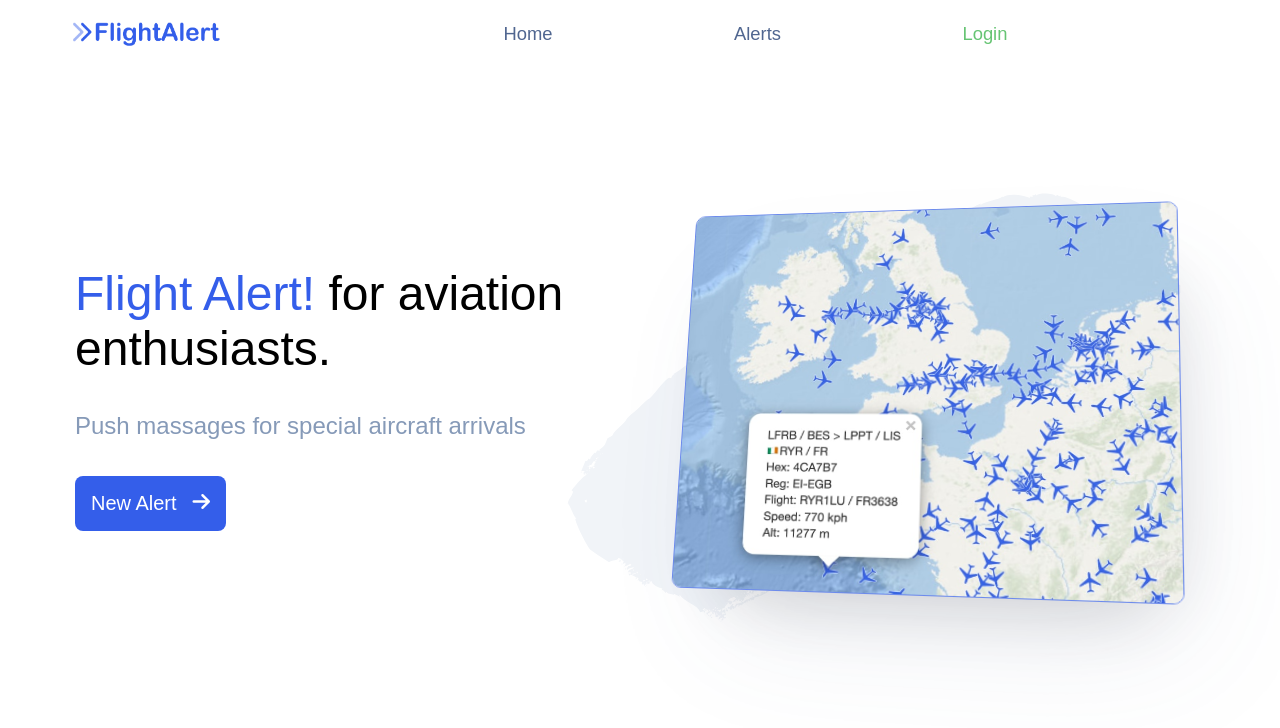
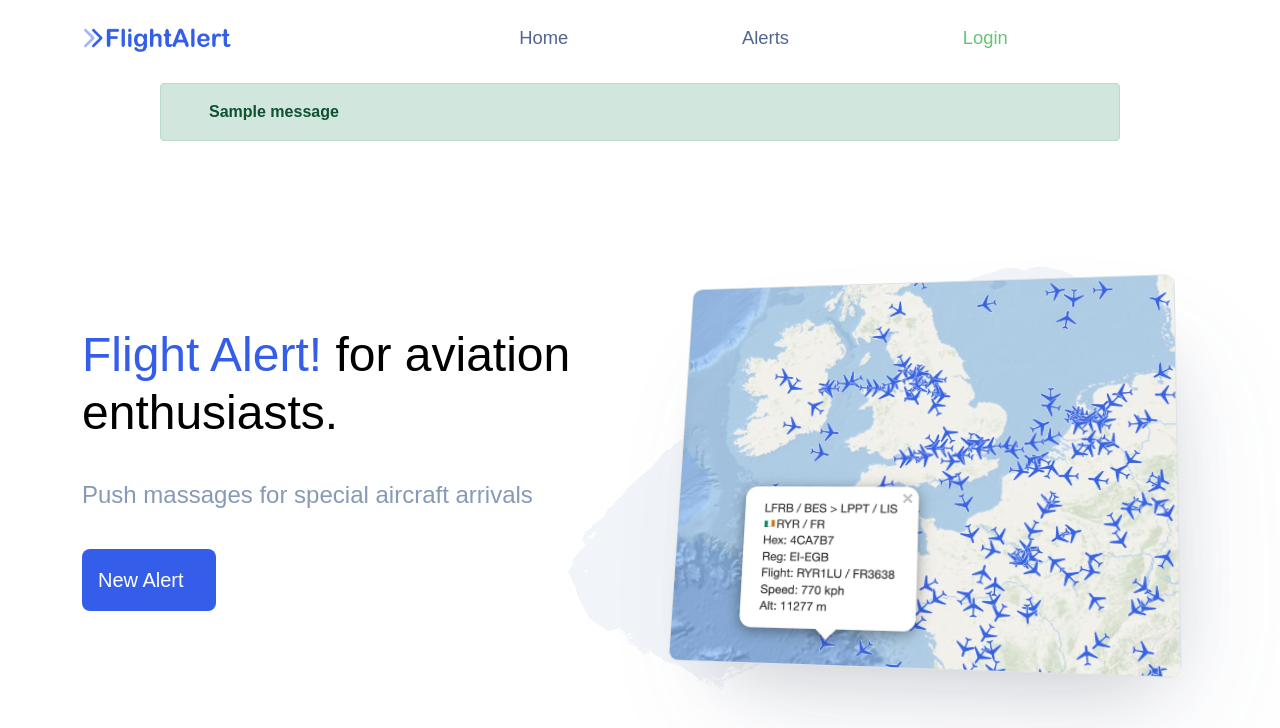
Before and after one commit to Foffa0/AirLabs-Api, a Python web app: template app/templates/public/index.html in a window 1280 px wide. Shown: the top 728 px of the page. Run offline with Jinja, Linux system fonts and the light colour scheme; the template is opened without the code that fills it: most values are stand-ins (such as "Sample title", 1, 10 or a date in 2020); one stand-in notice (Sample message) is shown; some libraries are stand-ins or nearby versions.

Commit message:
fix alerts

```diff
--- a/app/templates/public/templates/formlayout.html
+++ b/app/templates/public/templates/formlayout.html
@@ -8,7 +8,7 @@
     <!-- Custom CSS -->
     <link rel="stylesheet" href="{{url_for('static', filename='style.css') }}">
     <link rel="stylesheet" href="https://use.fontawesome.com/releases/v5.15.2/css/all.css">
-
+    <title>{%  block title %}{%  endblock %}</title>
     <style>
       .bd-placeholder-img {
         font-size: 1.125rem;
--- a/app/templates/public/templates/public_template.html
+++ b/app/templates/public/templates/public_template.html
@@ -10,8 +10,8 @@
         <title>Flight Alert</title>
     {% endif %}
     <link rel="stylesheet" href="{{url_for('static', filename='style.css') }}">
-    <link rel="stylesheet" href="https://cdnjs.cloudflare.com/ajax/libs/font-awesome/6.3.0/css/all.min.css">
-</head>
+    <!-- Bootstrap CSS -->
+    <link href="https://cdn.jsdelivr.net/npm/bootstrap@5.0.0-beta2/dist/css/bootstrap.min.css" rel="stylesheet" integrity="sha384-BmbxuPwQa2lc/FVzBcNJ7UAyJxM6wuqIj61tLrc4wSX0szH/Ev+nYRRuWlolflfl" crossorigin="anonymous"></head>
 <body>
     <nav class="container">
         <a class="navbar-brand" href="">
@@ -49,6 +49,19 @@
         </div>
     </nav>
     <main>
+        <div class="messages">
+            {% with messages = get_flashed_messages(with_categories=true) %}
+              {% if messages %}
+                {% for category, message in messages %}
+                <div class="alert alert-{{ category }} fade show w-75 mx-auto ps-5 mt-2" role="alert">
+                  <strong>
+                    {{ message }}
+                  </strong>
+                </div>
+                {% endfor %}
+              {% endif %}
+            {% endwith %}
+        </div>
         <div id="overlay"></div>
     {% block content %}{% endblock content %}
     </main>
```
